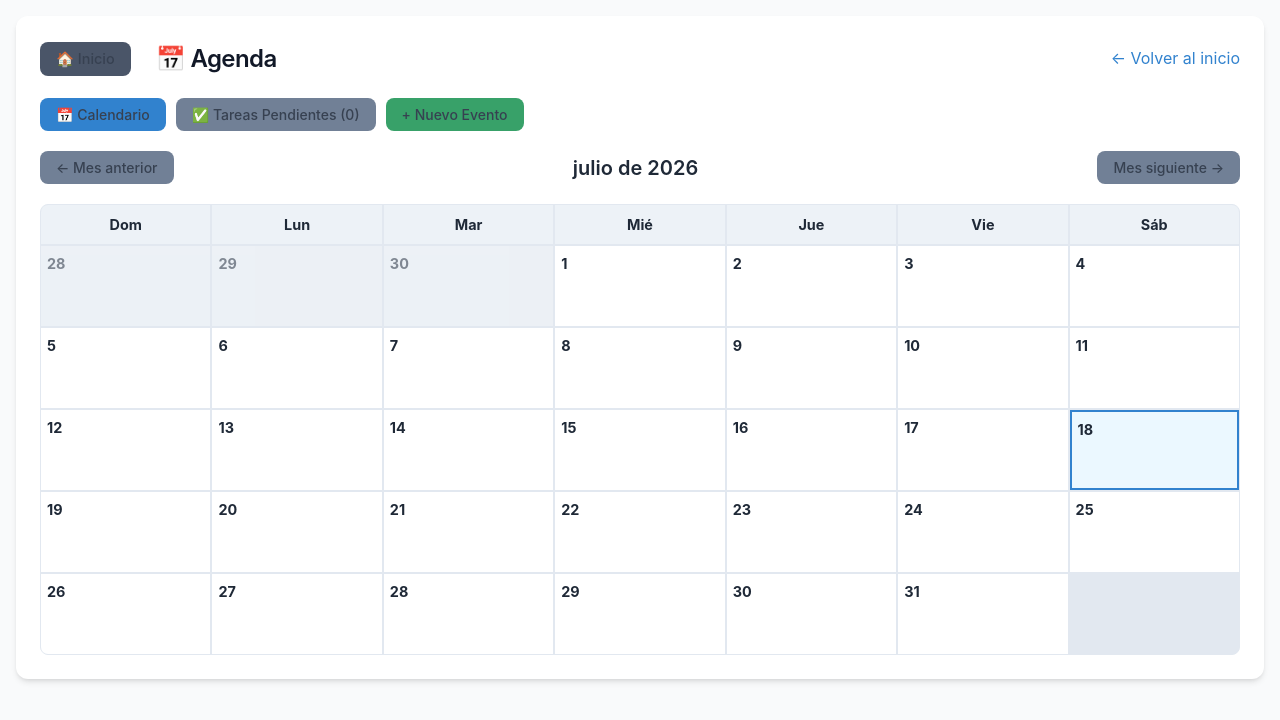
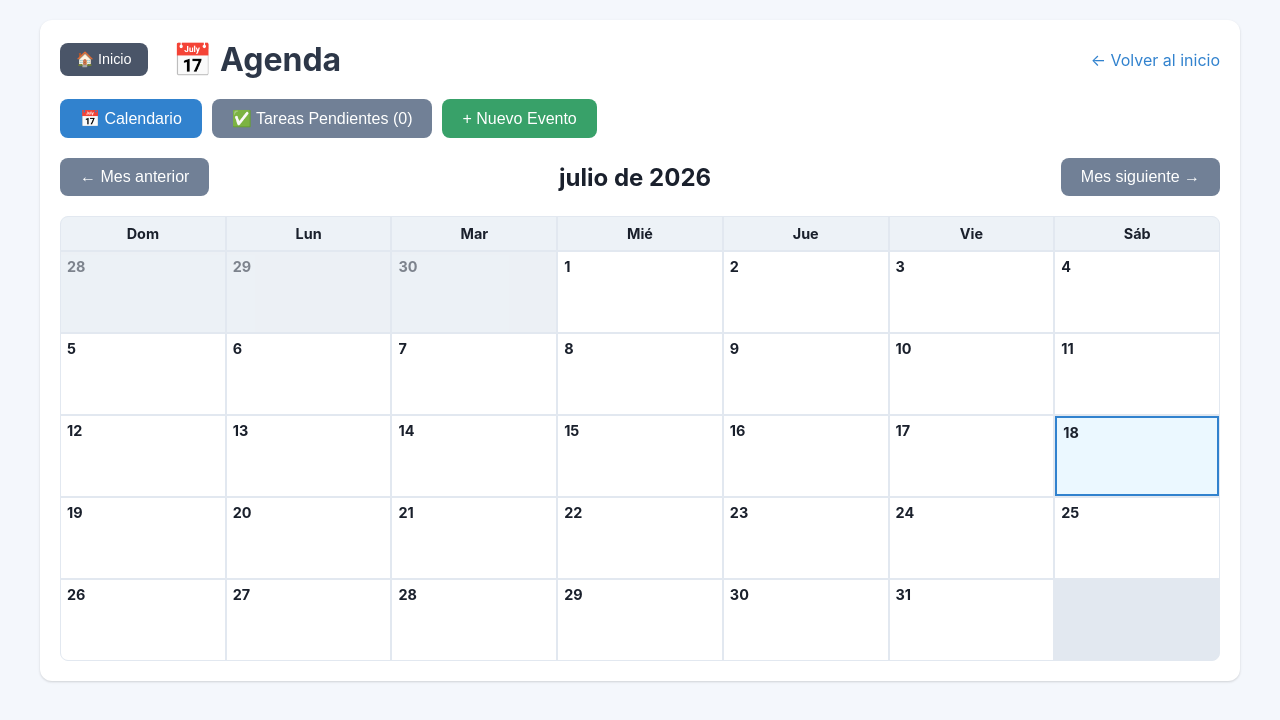
Before and after one commit to MatiasW380/sistema-estudio-juridico, a Next.js app: page /agenda in a window 1280 px wide. Shown: the top 720 px of the page. Built offline with nearby package versions, Linux system fonts and the light colour scheme.

Commit message:
Update globals.css

```diff
--- a/styles/globals.css
+++ b/styles/globals.css
@@ -1,67 +1,6 @@
 /* styles/globals.css */
-/* Sistema de diseño profesional para el sistema de gestión jurídica */
+/* Estilos globales - Versión mejorada sutilmente */
 
-/* ==========================================
-   VARIABLES (Paleta de colores)
-   ========================================== */
-:root {
-  /* Colores primarios - Azul profesional */
-  --color-primary: #1a56db;
-  --color-primary-light: #3b82f6;
-  --color-primary-dark: #1e3a8a;
-  --color-primary-bg: #eff6ff;
-
-  /* Colores secundarios - Grises */
-  --color-gray-50: #f9fafb;
-  --color-gray-100: #f3f4f6;
-  --color-gray-200: #e5e7eb;
-  --color-gray-300: #d1d5db;
-  --color-gray-400: #9ca3af;
-  --color-gray-500: #6b7280;
-  --color-gray-600: #4b5563;
-  --color-gray-700: #374151;
-  --color-gray-800: #1f2937;
-  --color-gray-900: #111827;
-
-  /* Colores de estado */
-  --color-success: #16a34a;
-  --color-success-bg: #f0fdf4;
-  --color-warning: #f59e0b;
-  --color-warning-bg: #fffbeb;
-  --color-danger: #dc2626;
-  --color-danger-bg: #fef2f2;
-  --color-info: #3b82f6;
-  --color-info-bg: #eff6ff;
-
-  /* Tipografía */
-  --font-family: 'Inter', -apple-system, BlinkMacSystemFont, 'Segoe UI', Roboto, sans-serif;
-  --font-size-sm: 0.875rem;
-  --font-size-base: 1rem;
-  --font-size-lg: 1.125rem;
-  --font-size-xl: 1.25rem;
-  --font-size-2xl: 1.5rem;
-
-  /* Espaciado */
-  --spacing-1: 4px;
-  --spacing-2: 8px;
-  --spacing-3: 12px;
-  --spacing-4: 16px;
-  --spacing-5: 20px;
-  --spacing-6: 24px;
-  --spacing-8: 32px;
-
-  /* Bordes y sombras */
-  --border-radius: 8px;
-  --border-radius-lg: 12px;
-  --shadow-sm: 0 1px 2px 0 rgba(0, 0, 0, 0.05);
-  --shadow: 0 1px 3px 0 rgba(0, 0, 0, 0.1), 0 1px 2px -1px rgba(0, 0, 0, 0.1);
-  --shadow-md: 0 4px 6px -1px rgba(0, 0, 0, 0.1), 0 2px 4px -2px rgba(0, 0, 0, 0.1);
-  --shadow-lg: 0 10px 15px -3px rgba(0, 0, 0, 0.1), 0 4px 6px -4px rgba(0, 0, 0, 0.1);
-}
-
-/* ==========================================
-   RESET Y BASE
-   ========================================== */
 * {
   box-sizing: border-box;
   margin: 0;
@@ -69,411 +8,92 @@
 }
 
 body {
-  font-family: var(--font-family);
-  background-color: var(--color-gray-50);
-  color: var(--color-gray-800);
-  line-height: 1.6;
-  padding: var(--spacing-4);
+  font-family: -apple-system, BlinkMacSystemFont, 'Segoe UI', Roboto, Oxygen, Ubuntu, Cantarell, 'Open Sans', 'Helvetica Neue', sans-serif;
+  background-color: #f4f7fc;
+  color: #1a202c;
+  padding: 20px;
 }
 
 h1 {
-  font-size: var(--font-size-2xl);
-  color: var(--color-gray-900);
-  font-weight: 600;
-  letter-spacing: -0.025em;
+  font-size: 2rem;
+  color: #2d3748;
 }
 
-h2 {
-  font-size: var(--font-size-xl);
-  color: var(--color-gray-800);
-  font-weight: 600;
-  margin-bottom: var(--spacing-4);
-}
-
-h3 {
-  font-size: var(--font-size-lg);
-  color: var(--color-gray-700);
-  font-weight: 500;
-  margin-bottom: var(--spacing-3);
-}
-
-a {
-  color: var(--color-primary);
-  text-decoration: none;
-}
-a:hover {
-  text-decoration: underline;
-}
-
-/* ==========================================
-   CONTENEDOR PRINCIPAL
-   ========================================== */
-.container {
-  max-width: 1280px;
-  margin: 0 auto;
-  padding: var(--spacing-6);
-  background-color: white;
-  border-radius: var(--border-radius-lg);
-  box-shadow: var(--shadow-md);
-}
-
-/* ==========================================
-   BOTONES
-   ========================================== */
 button {
-  display: inline-flex;
-  align-items: center;
-  gap: var(--spacing-2);
-  padding: 8px 16px;
-  font-family: var(--font-family);
-  font-size: var(--font-size-sm);
-  font-weight: 500;
+  background-color: #3182ce;
+  color: white;
   border: none;
-  border-radius: var(--border-radius);
+  padding: 10px 20px;
+  border-radius: 8px;
   cursor: pointer;
-  transition: all 0.2s ease;
-  background-color: var(--color-gray-100);
-  color: var(--color-gray-700);
-  white-space: nowrap;
+  font-size: 1rem;
+  transition: background-color 0.2s, transform 0.1s;
 }
 
 button:hover {
-  background-color: var(--color-gray-200);
+  background-color: #2b6cb0;
   transform: translateY(-1px);
-  box-shadow: var(--shadow);
 }
 
 button:active {
   transform: translateY(0);
-  box-shadow: none;
 }
 
-/* Botones principales */
-button[style*="background-color: #3182ce"],
-button[style*="background-color: #2563eb"],
-button[style*="background-color: #1a56db"] {
-  background-color: var(--color-primary) !important;
-  color: white !important;
-}
-button[style*="background-color: #3182ce"]:hover,
-button[style*="background-color: #2563eb"]:hover,
-button[style*="background-color: #1a56db"]:hover {
-  background-color: var(--color-primary-dark) !important;
-  box-shadow: var(--shadow-md);
-}
-
-/* Botón éxito */
-button[style*="background-color: #38a169"] {
-  background-color: var(--color-success) !important;
-  color: white !important;
-}
-button[style*="background-color: #38a169"]:hover {
-  background-color: #15803d !important;
-  box-shadow: var(--shadow-md);
-}
-
-/* Botón peligro */
-button[style*="background-color: #e53e3e"] {
-  background-color: var(--color-danger) !important;
-  color: white !important;
-}
-button[style*="background-color: #e53e3e"]:hover {
-  background-color: #b91c1c !important;
-  box-shadow: var(--shadow-md);
-}
-
-/* Botón advertencia */
-button[style*="background-color: #ed8936"] {
-  background-color: var(--color-warning) !important;
-  color: white !important;
-}
-button[style*="background-color: #ed8936"]:hover {
-  background-color: #d97706 !important;
-  box-shadow: var(--shadow-md);
-}
-
-/* Botón morado (IA) */
-button[style*="background-color: #9f7aea"] {
-  background-color: #7c3aed !important;
-  color: white !important;
-}
-button[style*="background-color: #9f7aea"]:hover {
-  background-color: #6d28d9 !important;
-  box-shadow: var(--shadow-md);
-}
-
-/* Botón gris (secundario) */
-button[style*="background-color: #718096"] {
-  background-color: var(--color-gray-500) !important;
-  color: white !important;
-}
-button[style*="background-color: #718096"]:hover {
-  background-color: var(--color-gray-600) !important;
-  box-shadow: var(--shadow-md);
-}
-
-/* ==========================================
-   TABLAS
-   ========================================== */
-table {
+input, textarea, select {
   width: 100%;
-  border-collapse: collapse;
-  font-size: var(--font-size-sm);
-  border-radius: var(--border-radius);
-  overflow: hidden;
-  box-shadow: var(--shadow-sm);
-}
-
-thead {
-  background-color: var(--color-gray-100);
-  border-bottom: 2px solid var(--color-gray-200);
-}
-
-th {
-  padding: var(--spacing-3) var(--spacing-4);
-  text-align: left;
-  font-weight: 600;
-  color: var(--color-gray-700);
-  font-size: var(--font-size-sm);
-  letter-spacing: 0.025em;
-}
-
-td {
-  padding: var(--spacing-3) var(--spacing-4);
-  border-bottom: 1px solid var(--color-gray-200);
-  vertical-align: middle;
-}
-
-tbody tr {
-  transition: background-color 0.15s ease;
-}
-tbody tr:hover {
-  background-color: var(--color-primary-bg);
-}
-tbody tr:nth-child(even) {
-  background-color: var(--color-gray-50);
-}
-tbody tr:nth-child(even):hover {
-  background-color: var(--color-primary-bg);
-}
-
-/* ==========================================
-   FORMULARIOS
-   ========================================== */
-input, textarea, select {
-  font-family: var(--font-family);
-  font-size: var(--font-size-sm);
-  padding: var(--spacing-2) var(--spacing-3);
-  border: 1px solid var(--color-gray-300);
-  border-radius: var(--border-radius);
-  background-color: white;
-  color: var(--color-gray-800);
-  transition: all 0.2s ease;
-  width: 100%;
+  padding: 10px;
+  margin: 8px 0;
+  border: 1px solid #e2e8f0;
+  border-radius: 8px;
+  font-size: 1rem;
+  transition: border-color 0.2s;
 }
 
 input:focus, textarea:focus, select:focus {
   outline: none;
-  border-color: var(--color-primary);
-  box-shadow: 0 0 0 3px rgba(26, 86, 219, 0.1);
+  border-color: #3182ce;
+  box-shadow: 0 0 0 3px rgba(49, 130, 206, 0.1);
 }
 
-input:disabled, textarea:disabled, select:disabled {
-  background-color: var(--color-gray-100);
-  cursor: not-allowed;
-  opacity: 0.7;
+/* Contenedor principal con sombra sutil */
+.container {
+  max-width: 1200px;
+  margin: 0 auto;
+  background: white;
+  padding: 20px;
+  border-radius: 12px;
+  box-shadow: 0 1px 3px 0 rgba(0, 0, 0, 0.1), 0 1px 2px 0 rgba(0, 0, 0, 0.06);
 }
 
-label {
-  display: block;
-  font-weight: 500;
-  font-size: var(--font-size-sm);
-  color: var(--color-gray-700);
-  margin-bottom: var(--spacing-1);
+/* Tablas - con hover sutil */
+table {
+  width: 100%;
+  border-collapse: collapse;
 }
 
-/* ==========================================
-   PESTAÑAS (Tabs)
-   ========================================== */
-.tabs {
-  display: flex;
-  gap: var(--spacing-1);
-  border-bottom: 2px solid var(--color-gray-200);
-  margin-bottom: var(--spacing-6);
-  overflow-x: auto;
-}
-
-.tab-button {
-  padding: var(--spacing-3) var(--spacing-4);
-  font-size: var(--font-size-sm);
-  font-weight: 500;
-  color: var(--color-gray-500);
-  background-color: transparent;
-  border: none;
-  border-bottom: 2px solid transparent;
-  border-radius: 0;
-  transition: all 0.2s ease;
-  cursor: pointer;
-  white-space: nowrap;
-}
-
-.tab-button:hover {
-  color: var(--color-gray-700);
-  background-color: transparent;
-  transform: none;
-  box-shadow: none;
-}
-
-.tab-button.active {
-  color: var(--color-primary);
-  border-bottom-color: var(--color-primary);
+th {
+  background-color: #edf2f7;
+  padding: 10px;
+  border: 1px solid #e2e8f0;
+  text-align: left;
   font-weight: 600;
 }
 
-.tab-button.active:hover {
-  background-color: transparent;
+td {
+  padding: 10px;
+  border: 1px solid #e2e8f0;
+  transition: background-color 0.15s;
 }
 
-/* ==========================================
-   TARJETAS / CARDS
-   ========================================== */
-.card {
-  background-color: white;
-  border: 1px solid var(--color-gray-200);
-  border-radius: var(--border-radius);
-  padding: var(--spacing-4);
-  box-shadow: var(--shadow-sm);
-  transition: all 0.2s ease;
+tbody tr:hover {
+  background-color: #f7fafc;
 }
 
-.card:hover {
-  box-shadow: var(--shadow-md);
-}
-
-/* ==========================================
-   MODALES
-   ========================================== */
-.modal-overlay {
-  position: fixed;
-  top: 0;
-  left: 0;
-  right: 0;
-  bottom: 0;
-  background-color: rgba(0, 0, 0, 0.5);
-  backdrop-filter: blur(4px);
-  display: flex;
-  align-items: center;
-  justify-content: center;
-  z-index: 1000;
-}
-
-.modal-content {
-  background-color: white;
-  border-radius: var(--border-radius-lg);
-  padding: var(--spacing-6);
-  max-width: 600px;
-  width: 90%;
-  max-height: 90vh;
-  overflow-y: auto;
-  box-shadow: var(--shadow-lg);
-  animation: modalFadeIn 0.2s ease;
-}
-
-@keyframes modalFadeIn {
-  from {
-    opacity: 0;
-    transform: scale(0.95);
-  }
-  to {
-    opacity: 1;
-    transform: scale(1);
-  }
-}
-
-/* ==========================================
-   BADGES Y ETIQUETAS
-   ========================================== */
+/* Badges pequeños */
 .badge {
   display: inline-block;
-  padding: 2px 10px;
+  padding: 2px 8px;
   border-radius: 12px;
   font-size: 0.75rem;
   font-weight: 500;
 }
-
-.badge-success {
-  background-color: var(--color-success-bg);
-  color: var(--color-success);
-}
-
-.badge-warning {
-  background-color: var(--color-warning-bg);
-  color: var(--color-warning);
-}
-
-.badge-danger {
-  background-color: var(--color-danger-bg);
-  color: var(--color-danger);
-}
-
-.badge-info {
-  background-color: var(--color-info-bg);
-  color: var(--color-info);
-}
-
-/* ==========================================
-   UTILIDADES
-   ========================================== */
-.text-center { text-align: center; }
-.text-right { text-align: right; }
-.text-muted { color: var(--color-gray-500); }
-
-.mt-1 { margin-top: var(--spacing-1); }
-.mt-2 { margin-top: var(--spacing-2); }
-.mt-3 { margin-top: var(--spacing-3); }
-.mt-4 { margin-top: var(--spacing-4); }
-.mb-2 { margin-bottom: var(--spacing-2); }
-.mb-3 { margin-bottom: var(--spacing-3); }
-.mb-4 { margin-bottom: var(--spacing-4); }
-
-.flex { display: flex; }
-.flex-between { display: flex; justify-content: space-between; align-items: center; }
-.flex-center { display: flex; justify-content: center; align-items: center; }
-.gap-2 { gap: var(--spacing-2); }
-.gap-3 { gap: var(--spacing-3); }
-.gap-4 { gap: var(--spacing-4); }
-.flex-wrap { flex-wrap: wrap; }
-
-/* ==========================================
-   RESPONSIVE
-   ========================================== */
-@media (max-width: 768px) {
-  body {
-    padding: var(--spacing-2);
-  }
-  .container {
-    padding: var(--spacing-4);
-  }
-  .flex-between {
-    flex-direction: column;
-    align-items: stretch;
-    gap: var(--spacing-2);
-  }
-  .flex {
-    flex-direction: column;
-  }
-  table {
-    font-size: 0.75rem;
-  }
-  th, td {
-    padding: var(--spacing-2);
-  }
-  button {
-    padding: 6px 12px;
-    font-size: 0.8rem;
-  }
-  .modal-content {
-    padding: var(--spacing-4);
-    max-width: 95%;
-  }
-}
```
